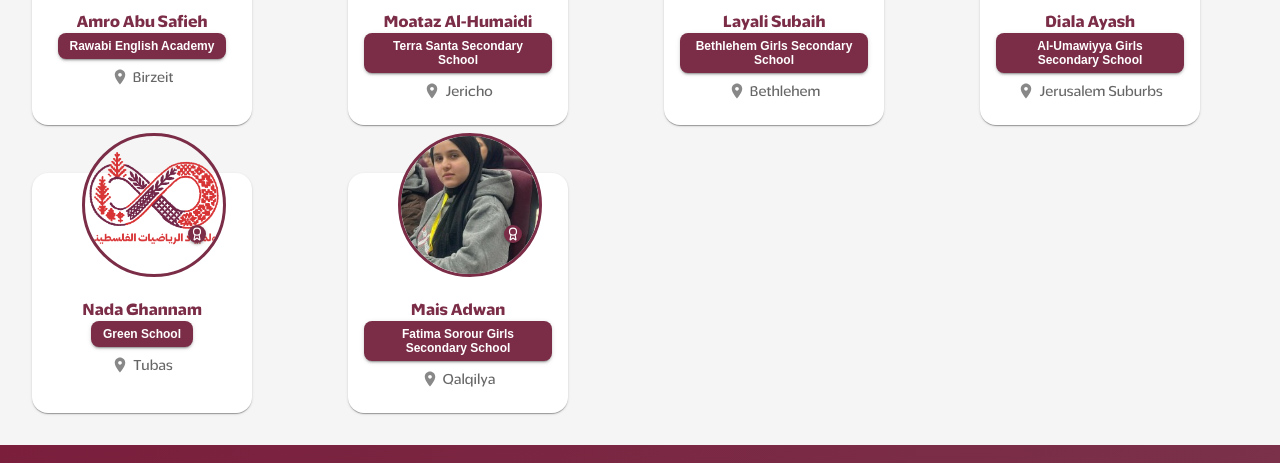
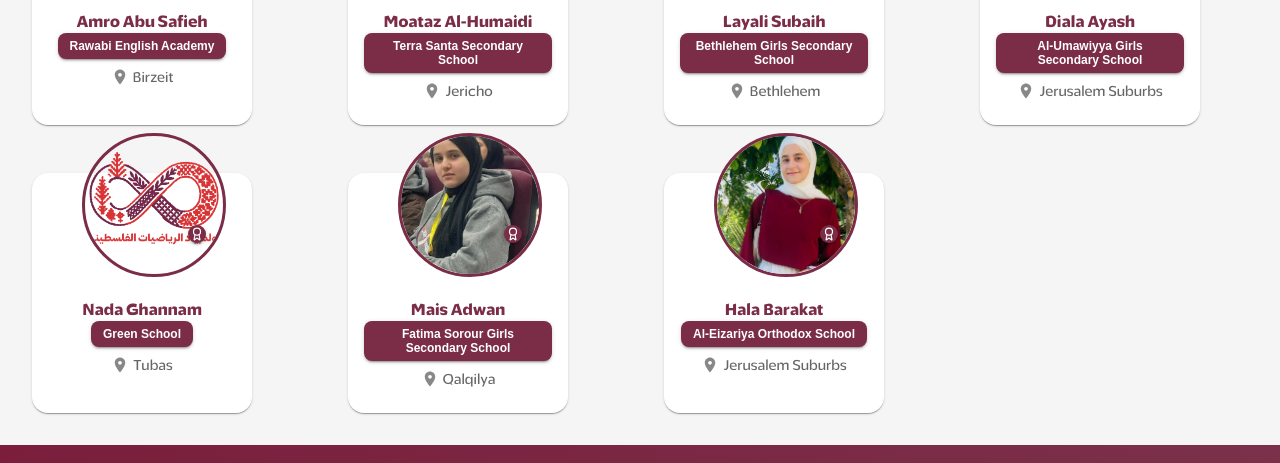
Before and after one commit to Graduation-Project-POM/FrontEnd-POM, a React (Vite) app: page /winterPath in a window 1280 px wide. Shown: the part 8380-8843 px from the top of the page. Built offline with nearby package versions, Linux system fonts and the light colour scheme.

Commit message:
add new student card

```diff
--- a/src/Components/WinterCampComponents/campStudents/students.ts
+++ b/src/Components/WinterCampComponents/campStudents/students.ts
@@ -45,4 +45,5 @@ export const studentsData = (t: (key: string) => string) => [
   { id: 44, imageUrl: "../s44.jpg", name: t("students.student43.name"), directorate: t("students.student43.city"), school: t("students.student43.school") },
   { id: 45, imageUrl: "../s45.jpg", name: t("students.student44.name"), directorate: t("students.student44.city"), school: t("students.student44.school") },
   { id: 46, imageUrl: "../s46.jpg", name: t("students.student45.name"), directorate: t("students.student45.city"), school: t("students.student45.school") },
+  { id: 47, imageUrl: "../s47.jpg", name: t("students.student46.name"), directorate: t("students.student46.city"), school: t("students.student46.school") },
 ];
--- a/src/lang/ar.json
+++ b/src/lang/ar.json
@@ -523,7 +523,7 @@
       "school": "الفرير الثانوية المختلطة"
     },
     "student11": {
-      "name": "معتصم فتحي شتيوي",
+      "name": "معتصم شتيوي",
       "city": "جنوب نابلس",
       "school": "حوارة الثانوية للبنين"
     },
@@ -702,6 +702,11 @@
         "name": "ميس عدوان",
         "city": "قلقيلية",
         "school": "بنات فاطمة سرور الثانوية"
+    },
+    "student46":{
+      "name": "حلا بركات",
+      "city": "ضواحي القدس",
+      "school": "المدرسة العيزرية الأرثوذكسية"
     }
   },
   "signup": {
--- a/src/lang/en.json
+++ b/src/lang/en.json
@@ -379,7 +379,6 @@
       "description": "Engineer Shorouq Al-Khatib is the STEM Programs Director at Taawon (Welfare Association). She has over eight years of experience in education and innovation in science, technology, engineering, and mathematics. She holds a Bachelor's degree in Mechatronics Engineering from Birzeit University and a Master's degree in Business Administration from Anglia Ruskin University in the UK."
     }
   },
-
   "speaker": {
     "speaker0": {
       "name": "Dr. Omar Al-Husni",
@@ -398,7 +397,6 @@
       "description": "Specialist in artificial intelligence and software development, and coach of the Palestinian Olympiad team in programming."
     }
   },
-
   "supervisors": {
     "supervisor0": {
       "name": "Dr. Rania Al-Wannan",
@@ -466,7 +464,6 @@
     "title": "Palestinian Math Olympiad Champions 2026",
     "subtitle": "you are living proof that determination and knowledge shape a future worthy of Palestine. We are proud of you, today and always.🧠"
   },
-
   "students": {
     "student0": {
       "name": "Mohammad Shbita",
@@ -518,7 +515,6 @@
       "city": "Salfit",
       "school": "Rafat Girls Secondary School"
     },
-
     "student10": {
       "name": "Adham Najajreh",
       "city": "Bethlehem",
@@ -544,7 +540,6 @@
       "city": "Birzeit",
       "school": "Arab Academy for Modern Education"
     },
-
     "student15": {
       "name": "Abi Oqeili",
       "city": "South Hebron",
@@ -570,7 +565,6 @@
       "city": "Central Hebron",
       "school": "Widad Nader Al-Din Girls Secondary School"
     },
-
     "student20": {
       "name": "Janan Ouda",
       "city": "Nablus",
@@ -596,7 +590,6 @@
       "city": "Nablus",
       "school": "Talae' Al-Amal School"
     },
-
     "student25": {
       "name": "Adam Owais",
       "city": "South Nablus",
@@ -622,7 +615,6 @@
       "city": "Yatta",
       "school": "Abu Ali Iyad Boys Secondary School"
     },
-
     "student30": {
       "name": "Saif Abukshak",
       "city": "Ramallah",
@@ -648,7 +640,6 @@
       "city": "Bethlehem",
       "school": "Good Shepherd Swedish School"
     },
-
     "student35": {
       "name": "Batool Zakaria",
       "city": "Nablus",
@@ -674,7 +665,6 @@
       "city": "South Nablus",
       "school": "Jamma'in Boys Secondary School"
     },
-
     "student40": {
       "name": "Amro Abu Safieh",
       "city": "Birzeit",
@@ -701,9 +691,14 @@
       "school": "Green School"
     },
     "student45": {
-        "name": "Mais Adwan",
-        "city": "Qalqilya",
-        "school": "Fatima Sorour Girls Secondary School"
+      "name": "Mais Adwan",
+      "city": "Qalqilya",
+      "school": "Fatima Sorour Girls Secondary School"
+    },
+    "student46": {
+      "name": "Hala Barakat",
+      "city": "Jerusalem Suburbs",
+      "school": "Al-Eizariya Orthodox School"
     }
   },
   "signup": {
```
Also changed, not shown: public/s23.jpg, public/s47.jpg (added).
